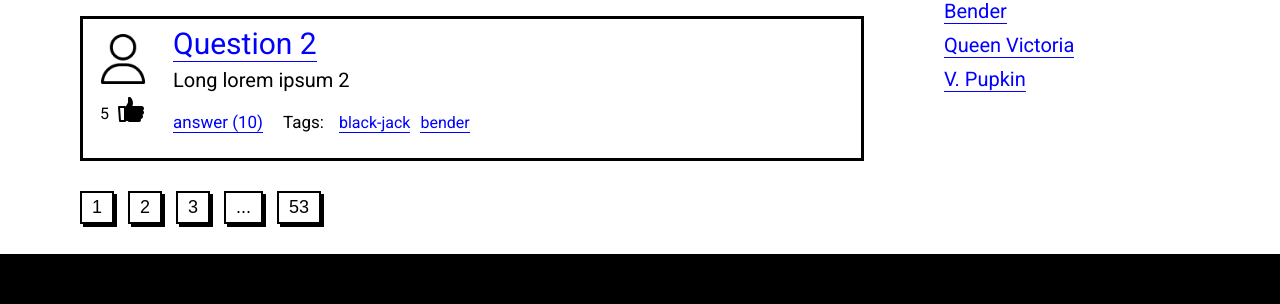
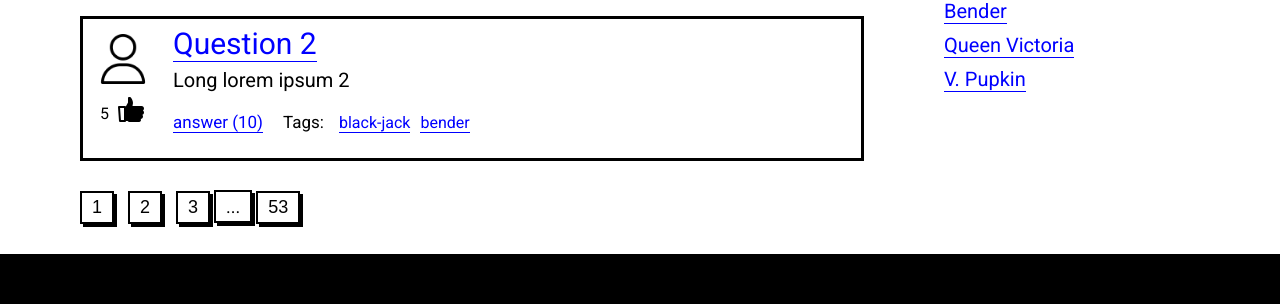
Before and after one commit to bigronimax/Ask_Project, a Django app: page / in a window 1280 px wide. Shown: the part 524-828 px from the top of the page. Run offline with Django 4.2, Linux system fonts and the light colour scheme.

Commit message:
modified

```diff
--- a/static/css/style.css
+++ b/static/css/style.css
@@ -339,6 +339,14 @@ input {
     font-size: 18px;
     box-shadow: 3px 3px  #000;
     transition: all .5s;
+}
+
+.paginator__span {
+    border: 2px solid #000;
+    color: #000;
+    padding: 4px 10px;
+    font-size: 18px;
+    box-shadow: 3px 3px  #000;
 }
 
 .paginator__btn:hover {
--- a/templates/components/paginator.html
+++ b/templates/components/paginator.html
@@ -4,6 +4,6 @@
     <button class="paginator__btn">1</button>
     <button class="paginator__btn">2</button>
     <button class="paginator__btn">3</button>
-    <button class="paginator__btn">...</button>
+    <span class="paginator__span">...</span>
     <button class="paginator__btn">53</button>
   </div>
```
